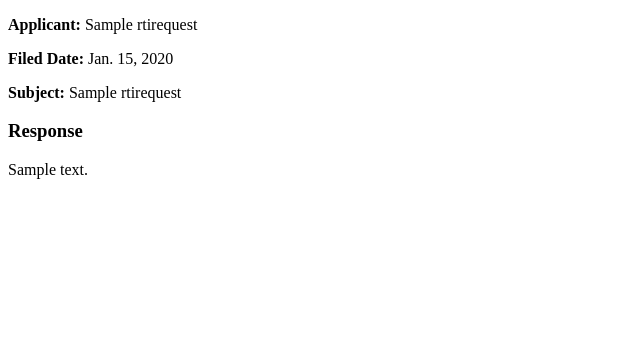
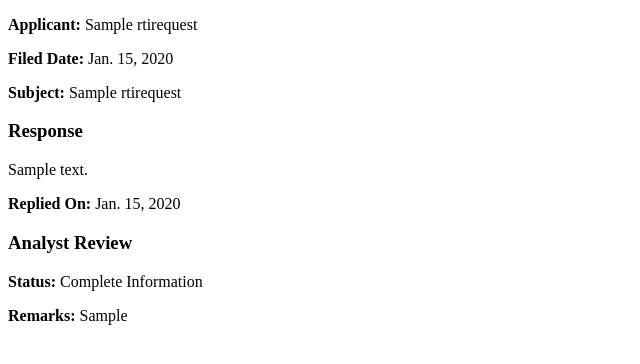
Before and after one commit to Akashv4554/rti-panchayat-system, a Django app: page /1/ in a window 1280 px wide. Shown: the part 167-531 px from the top of the page, without its empty margins (0-640 px from the left). Run offline with Django 5.2, Linux system fonts and the light colour scheme; tables that the repository leaves empty hold one stand-in row (values such as "Sample post").

Commit message:
feat: display analyst review and classification in public view

```diff
--- a/backend/config/rti/templates/rti/rti_detail.html
+++ b/backend/config/rti/templates/rti/rti_detail.html
@@ -11,6 +11,16 @@
 {% if rti.rtiresponse %}
     <h3>Response</h3>
     <p>{{ rti.rtiresponse.reply_text }}</p>
+    <p><strong>Replied On:</strong> {{ rti.rtiresponse.date_replied }}</p>
+
+    {% if rti.rtiresponse.analystreview %}
+        <h3>Analyst Review</h3>
+        <p><strong>Status:</strong> {{ rti.rtiresponse.analystreview.get_status_display }}</p>
+        <p><strong>Remarks:</strong> {{ rti.rtiresponse.analystreview.remarks }}</p>
+    {% else %}
+        <p><em>No analyst review yet.</em></p>
+    {% endif %}
+
 {% else %}
     <p><em>No response uploaded yet.</em></p>
 {% endif %}
```
